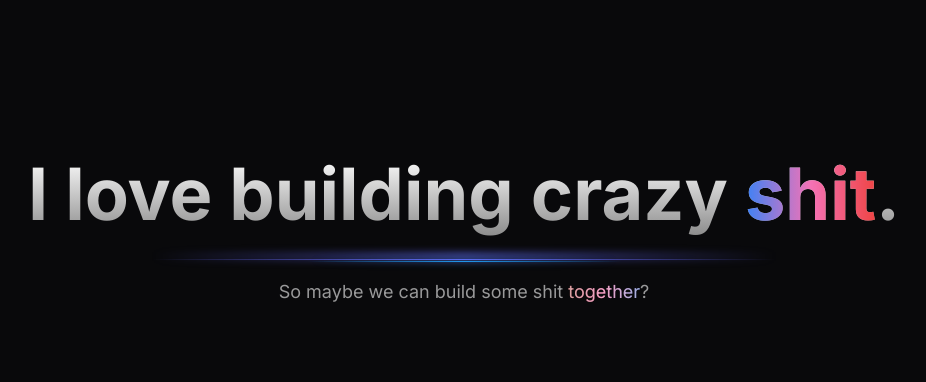
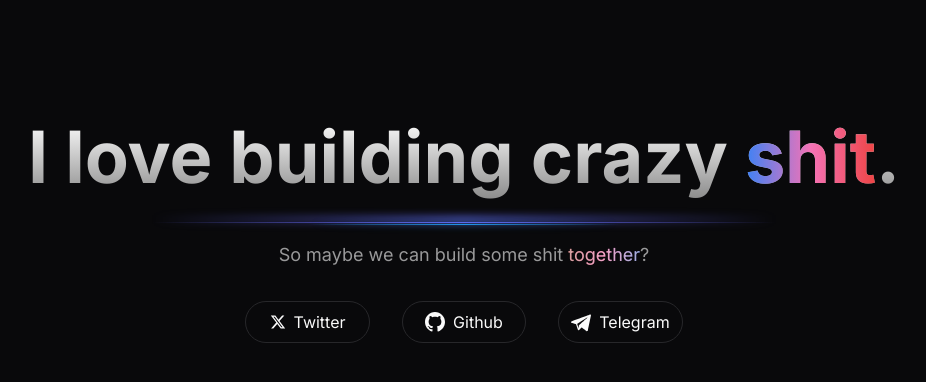
Before and after one commit to keell0renz/visitcard, a Next.js app: page / in a window 1280 px wide. Shown: the top 382 px of the page, without its empty margins (176-1102 px from the left). Built offline with nearby package versions, Linux system fonts and the light colour scheme.

Commit message:
Added social link.com

```diff
--- a/app/page.tsx
+++ b/app/page.tsx
@@ -1,3 +1,5 @@
+import SocialLink from "@/components/ui/social-link";
+
 export default function Home() {
   return (
     <main>
@@ -20,6 +22,11 @@ export default function Home() {
           </span>
           ?
         </p>
+        <div className="mt-8 grid grid-cols-3 gap-8">
+          <SocialLink name="twitter" href="https://twitter.com/keell0renz" />
+          <SocialLink name="github" href="https://github.com/keell0renz/" />
+          <SocialLink name="telegram" href="https://t.me/keellorenz" />
+        </div>
       </div>
     </main>
   );
--- /dev/null
+++ b/components/ui/social-link.tsx
@@ -0,0 +1,72 @@
+
+export default function SocialLink({
+    name,
+    href,
+  }: {
+    name: "twitter" | "github" | "telegram";
+    href: string;
+  }) {
+    const socialIcons: { [key: string]: JSX.Element } = {
+      twitter: (
+        <svg
+          xmlns="http://www.w3.org/2000/svg"
+          width="1em"
+          height="1em"
+          viewBox="0 0 24 24"
+        >
+          <path
+            fill="currentColor"
+            d="M18.205 2.25h3.308l-7.227 8.26l8.502 11.24H16.13l-5.214-6.817L4.95 21.75H1.64l7.73-8.835L1.215 2.25H8.04l4.713 6.231zm-1.161 17.52h1.833L7.045 4.126H5.078z"
+          ></path>
+        </svg>
+      ),
+      github: (
+        <svg
+          xmlns="http://www.w3.org/2000/svg"
+          className="h-5 w-5"
+          fill="currentColor"
+          viewBox="0 0 24 24"
+          width="1em"
+          height="1em"
+        >
+          <path d="M12 0c-6.626 0-12 5.373-12 12 0 5.302 3.438 9.8 8.207 11.387.599.111.793-.261.793-.577v-2.234c-3.338.726-4.033-1.416-4.033-1.416-.546-1.387-1.333-1.756-1.333-1.756-1.089-.745.083-.729.083-.729 1.205.084 1.839 1.237 1.839 1.237 1.07 1.834 2.807 1.304 3.492.997.107-.775.418-1.305.762-1.604-2.665-.305-5.467-1.334-5.467-5.931 0-1.311.469-2.381 1.236-3.221-.124-.303-.535-1.524.117-3.176 0 0 1.008-.322 3.301 1.23.957-.266 1.983-.399 3.003-.404 1.02.005 2.047.138 3.006.404 2.291-1.552 3.297-1.23 3.297-1.23.653 1.653.242 2.874.118 3.176.77.84 1.235 1.911 1.235 3.221 0 4.609-2.807 5.624-5.479 5.921.43.372.823 1.102.823 2.222v3.293c0 .319.192.694.801.576 4.765-1.589 8.199-6.086 8.199-11.386 0-6.627-5.373-12-12-12z" />
+        </svg>
+      ),
+      telegram: (
+        <svg
+          className="h-5 w-5"
+          fill="currentColor"
+          viewBox="0 0 24 24"
+          version="1.1"
+          xmlns="http://www.w3.org/2000/svg"
+          xmlnsXlink="http://www.w3.org/1999/xlink"
+          xmlSpace="preserve"
+          style={{
+            fillRule: "evenodd",
+            clipRule: "evenodd",
+            strokeLinejoin: "round",
+            strokeMiterlimit: "1.41421",
+          }}
+          width="1em"
+          height="1em"
+        >
+          <path
+            id="telegram-1"
+            d="M18.384,22.779c0.322,0.228 0.737,0.285 1.107,0.145c0.37,-0.141 0.642,-0.457 0.724,-0.84c0.869,-4.084 2.977,-14.421 3.768,-18.136c0.06,-0.28 -0.04,-0.571 -0.26,-0.758c-0.22,-0.187 -0.525,-0.241 -0.797,-0.14c-4.193,1.552 -17.106,6.397 -22.384,8.35c-0.335,0.124 -0.553,0.446 -0.542,0.799c0.012,0.354 0.25,0.661 0.593,0.764c2.367,0.708 5.474,1.693 5.474,1.693c0,0 1.452,4.385 2.209,6.615c0.095,0.28 0.314,0.5 0.603,0.576c0.288,0.075 0.596,-0.004 0.811,-0.207c1.216,-1.148 3.096,-2.923 3.096,-2.923c0,0 3.572,2.619 5.598,4.062Zm-11.01,-8.677l1.679,5.538l0.373,-3.507c0,0 6.487,-5.851 10.185,-9.186c0.108,-0.098 0.123,-0.262 0.033,-0.377c-0.089,-0.115 -0.253,-0.142 -0.376,-0.064c-4.286,2.737 -11.894,7.596 -11.894,7.596Z"
+          />
+        </svg>
+      ),
+      // Placeholder for other social network icons
+    };
+
+    return (
+      <a
+        href={href}
+        className="flex flex-row justify-center items-center border rounded-full py-2 px-3 hover:bg-secondary"
+        target="_blank"
+      >
+        {socialIcons[name]}
+        <p className="ml-2">{name.charAt(0).toUpperCase() + name.slice(1)}</p>
+      </a>
+    );
+  }
```
